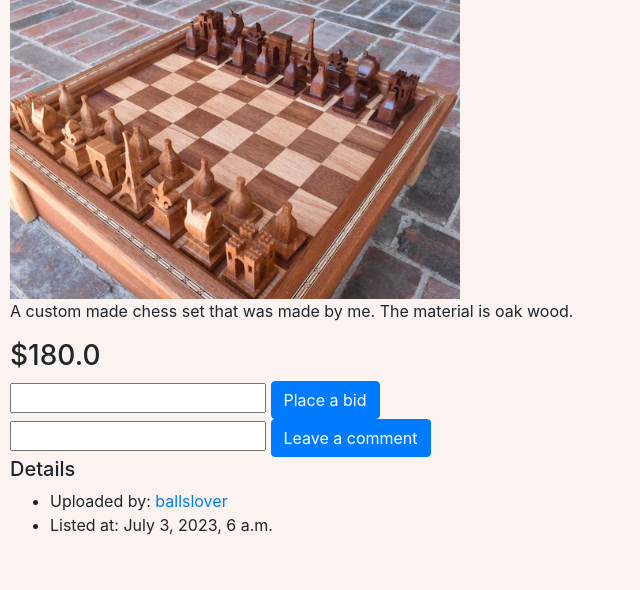
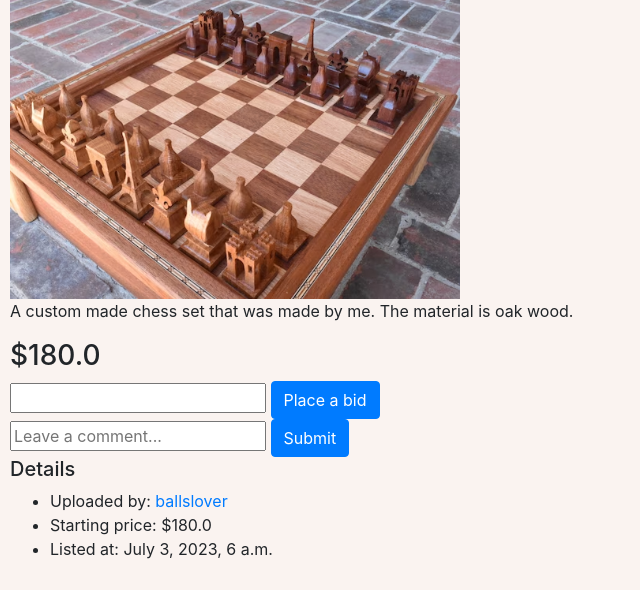
Before and after one commit to sandorbence/cs50, a Django app: page /listing/3 in a window 1280 px wide. Shown: the part 210-800 px from the top of the page, without its empty margins (0-640 px from the left). Run offline with Django 4.2, Linux system fonts and the light colour scheme; data comes from the database, SQL or seed files in the repository; some libraries are stand-ins or nearby versions.

Commit message:
Add placeholder for comment form

```diff
--- a/project2/auctions/templates/auctions/listing.html
+++ b/project2/auctions/templates/auctions/listing.html
@@ -24,7 +24,7 @@
             {{ comment_form.user.as_hidden }}
             {{ comment_form.listing.as_hidden }}
             <input type="hidden" name="type" value="comment">
-            <button type="submit" class="btn btn-primary">Leave a comment</button>
+            <button type="submit" class="btn btn-primary">Submit</button>
         </form>
     </div>
     <div>
@@ -32,6 +32,7 @@
         <ul>
             <li>Uploaded by: <a href="{% url 'user' listing.user.username %}">
                     {{ listing.user }}</a></li>
+            <li>Starting price: ${{ listing.price }}</li>
             <li>Listed at: {{ listing.pub_date }}</li>
         </ul>
     </div>
--- a/project2/auctions/views.py
+++ b/project2/auctions/views.py
@@ -16,15 +16,23 @@ class ListingForm(forms.ModelForm):
         model = Listing
         fields = "__all__"
 
+
 class BidForm(forms.ModelForm):
     class Meta:
         model = Bid
         fields = "__all__"
 
+
 class CommentForm(forms.ModelForm):
     class Meta:
         model = Comment
         fields = "__all__"
+
+    def __init__(self, *args, **kwargs):
+        super(CommentForm, self).__init__(*args, **kwargs)
+        self.fields["text"].widget.attrs.update({
+            "placeholder": "Leave a comment..."
+        })
 
 
 def index(request):
@@ -62,9 +70,9 @@ def login_view(request):
             })
     else:
         if request.GET.get("next"):
-                return render(request, "auctions/login.html", {
-                    "next": request.GET.get("next")
-                })
+            return render(request, "auctions/login.html", {
+                "next": request.GET.get("next")
+            })
         return render(request, "auctions/login.html")
 
 
@@ -119,13 +127,16 @@ def listing(request, listing_id):
                     print(form.errors)
                     raise Exception("Something went wrong writing a comment.")
     listing = Listing.objects.get(pk=listing_id)
-    bid_form = BidForm(initial={"user": request.user, "date":datetime.now(), "listing":listing})
-    comment_form = CommentForm(initial={"user": request.user, "date":datetime.now(), "listing":listing})
+    bid_form = BidForm(
+        initial={"user": request.user, "date": datetime.now(), "listing": listing})
+    comment_form = CommentForm(
+        initial={"user": request.user, "date": datetime.now(), "listing": listing})
     return render(request, "auctions/listing.html", {
         "listing": listing,
         "form": bid_form,
         "comment_form": comment_form
     })
+
 
 @login_required
 def new_listing(request):
```
